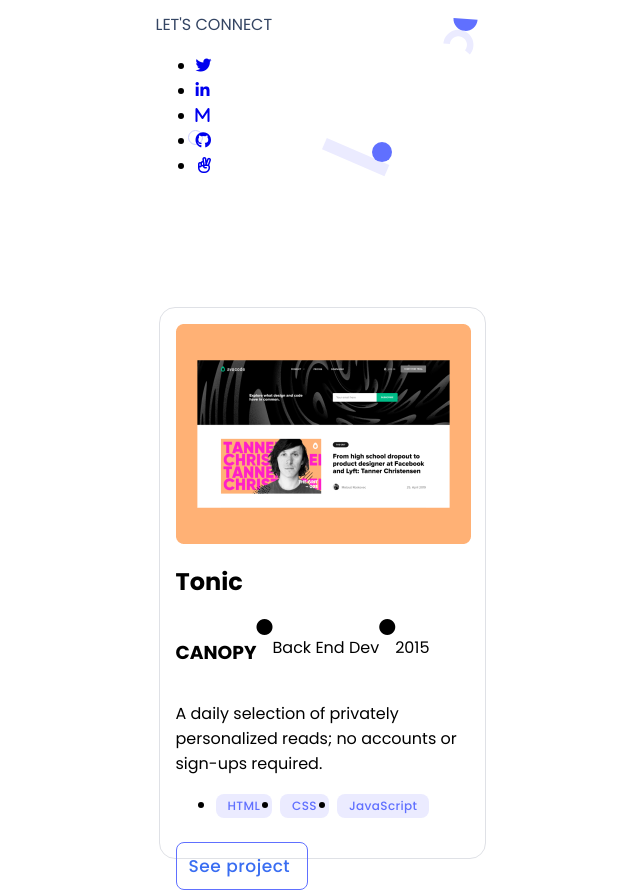
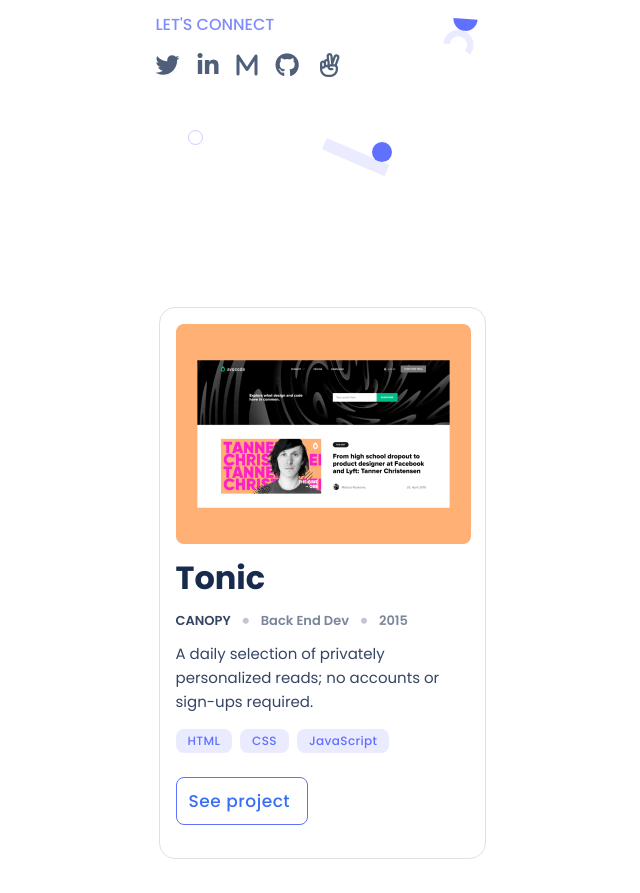
Before and after one commit to Roathy/-Portfolio-, a website: page index.html in a window 1280 px wide. Shown: the part 501-1394 px from the top of the page, without its empty margins (318-958 px from the left). Drawn offline with Linux system fonts and the light colour scheme.

Commit message:
Fix use of classes instead of ids

```diff
--- a/style.css
+++ b/style.css
@@ -180,24 +180,24 @@
   line-height: 20px;
 }
 
-#social-media-icons ul {
+.social-media-icons ul {
   display: flex;
   list-style-type: none;
   padding-left: 0;
 }
 
-#social-media-icons p {
+.social-media-icons p {
   font-weight: 500;
   font-size: 16px;
   line-height: 24px;
   color: #7f8cff;
 }
 
-#social-media-icons li {
+.social-media-icons li {
   padding-right: 18px;
 }
 
-#social-media-icons i {
+.social-media-icons i {
   font-size: 24px;
   color: #505f79;
 }
@@ -248,7 +248,7 @@
   margin-bottom: 12px;
 }
 
-#card-title {
+.card-title {
   margin-top: 0;
   margin-bottom: 0;
   font-weight: 700;
@@ -257,14 +257,14 @@
   color: #172b4d;
 }
 
-#card-info {
+.card-info {
   margin-top: 0;
   margin-bottom: 0;
   align-items: center;
   justify-content: start;
 }
 
-#card-info h3 {
+.card-info h3 {
   margin-right: 12px;
   font-weight: 600;
   font-size: 13px;
@@ -272,7 +272,7 @@
   color: #344563;
 }
 
-#card-info p {
+.card-info p {
   margin-right: 12px;
   font-weight: 600;
   font-size: 13px;
@@ -280,13 +280,13 @@
   color: #7a869a;
 }
 
-#card-info i {
+.card-info i {
   margin-right: 12px;
   font-size: 6px;
   color: #c1c7d0;
 }
 
-#card-description {
+.card-description {
   margin-top: 0;
   font-weight: 400;
   font-size: 15px;
@@ -294,7 +294,7 @@
   color: #344563;
 }
 
-#list-categories {
+.list-categories {
   list-style-type: none;
   padding: 0;
   margin: 0;
@@ -337,7 +337,7 @@
   padding-left: 12px;
 }
 
-#about-me #social-media-icons ul li {
+#about-me .social-media-icons ul li {
   padding-right: 21px;
 }
 
```
